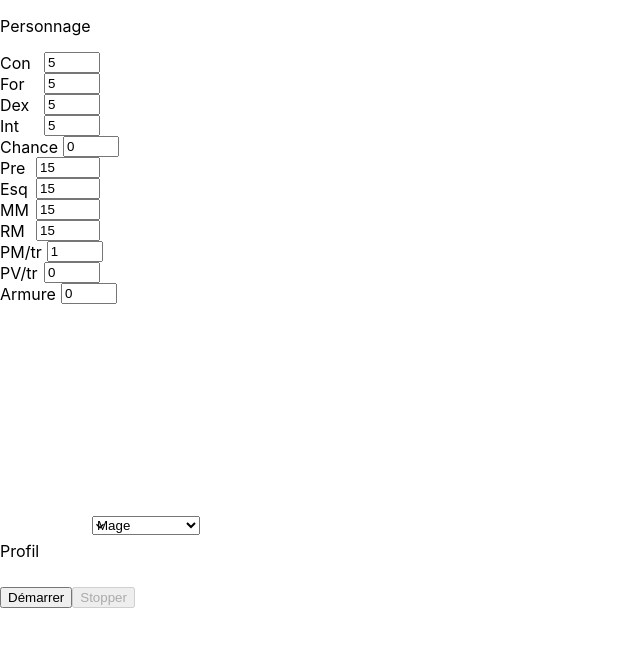
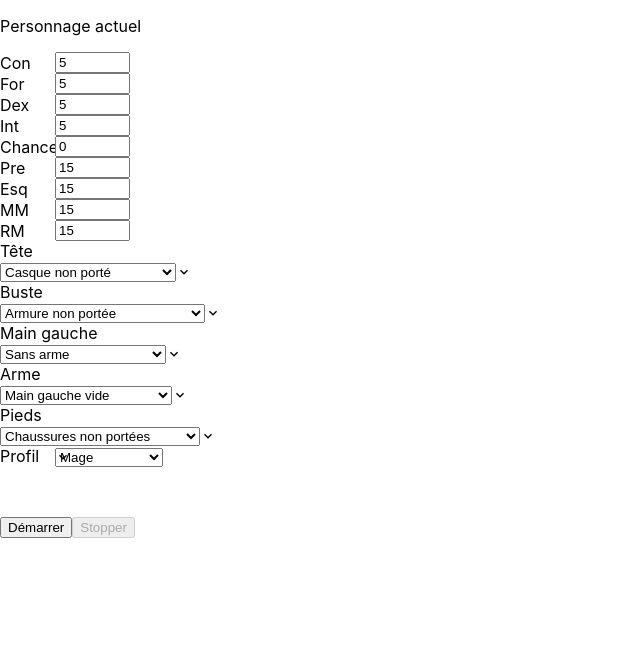
Before and after one commit to xavierfeltin/kigard-optim, a React (Create React App) app: page / in a window 1280 px wide. Shown: the top 646 px of the page, without its empty margins (0-640 px from the left). Built offline with nearby package versions, Linux system fonts and the light colour scheme.

Commit message:
change solution css, start adding preselected equipment

```diff
--- a/src/App.tsx
+++ b/src/App.tsx
@@ -1,17 +1,20 @@
+import './App.css';
 import { useCallback, useEffect, useState } from 'react';
-import './App.css';
+
 import { GAParameters, Individual } from './common/ga';
-import { Attributes, defaultAttributes, defaultEquipment, EquipmentClass, generateEquipmentFromJSON, Localization, MasterDataOutfit, Profile } from './common/kigardModels';
+import { Attributes, defaultAttributes, defaultEquipment, EquipmentClass, generateEquipmentFromJSON, getDefaultOutfit, Localization, MasterDataOutfit, Outfit, Profile } from './common/kigardModels';
 import { Character } from './components/Character';
 import { Simulation } from './components/Simulation';
 import { Solution } from './components/Solution';
+import { GAConfiguration } from './components/GAConfiguration';
+import { COutfit } from './components/COutfit';
+
 import headEquipmentJSON from './data/head_equipment.json';
 import feetEquipmentJSON from './data/feet_equipment.json';
 import bodyEquipmentJSON from './data/body_equipment.json';
 import leftHandEquipmentJSON from './data/left_hand_equipment.json';
 import rightHandEquipmentJSON from './data/right_hand_equipment.json';
 import containerEquipmentJSON from './data/container_equipment.json';
-import { GAConfiguration } from './components/GAConfiguration';
 
 function App() {
 
@@ -24,7 +27,11 @@ function App() {
     feet: [],
     container: []
   });
+
   const [character, setCharacter] = useState<Attributes>({...defaultAttributes});
+
+  const [outfit, setOutfit] = useState<Outfit>(getDefaultOutfit());
+
   const [simuParameters, setSimuParameters] = useState<GAParameters>({
     populationSize: 20,
     selectCutoff: 0.1,
@@ -88,6 +95,10 @@ function App() {
     setCharacter({...updatedCharacter});
   }, []);
 
+  const handleOutfitChange = useCallback((updatedOutfit: Outfit) => {
+    setOutfit({...updatedOutfit});
+  }, []);
+
   const handleGAConfigurationChange = useCallback((updatedConfiguration: GAParameters) => {
     setSimuParameters({...updatedConfiguration});
   }, []);
@@ -107,6 +118,7 @@ function App() {
   return (
     <div>
       <Character onValueChange={handleCharacterChange}/>
+      <COutfit  masterData={masterData} onValueChange={handleOutfitChange}/>
       <GAConfiguration onValueChange={handleGAConfigurationChange}/>
       <Simulation character={character} parameters={simuParameters} masterData={masterData} onHasStarted={handleSimulationStart} onHasStopped={handleSimulationStop} onHasNewIteration={handleSimulationNewIteration}/>
       {suggestion &&
--- a/src/common/ga.ts
+++ b/src/common/ga.ts
@@ -31,6 +31,7 @@ export interface Individual {
     probability: number;
     carriedWeight: number,
     hands: number;
+    phenotype: Attributes;
 }
 
 export interface Fitness {
@@ -90,7 +91,8 @@ export function createEmptyIndividual(): Individual {
         },
         probability: 0,
         carriedWeight: 0,
-        hands: 0
+        hands: 0,
+        phenotype: {...defaultAttributes}
     }
 
     return ind;
@@ -304,7 +306,8 @@ export function createIndividual(id: number, config: Configuration, masterData:
         },
         probability: 0,
         carriedWeight: carriedWeight,
-        hands: busyHands
+        hands: busyHands,
+        phenotype: {...defaultAttributes}
     };
 
     if (ind.genes.findIndex(val => val === null) != -1) {
@@ -620,6 +623,7 @@ export function evaluateIndividual(ind: Individual, config: Configuration, maste
     f.fitness += coefficients.defensiveMage * (f.defenseBeginnerMage + f.defenseIntermediateMage + f.defenseAdvancedMage) / 3;
 
     evaluated.fitness = f;
+    evaluated.phenotype = modified;
 
     let end = Date.now();
     let delta = end - start;
@@ -751,7 +755,8 @@ export function mutate(ind: Individual, config: Configuration, masterData: Maste
         },
         probability: 0,
         carriedWeight: ind.carriedWeight,
-        hands: ind.hands
+        hands: ind.hands,
+        phenotype: {...defaultAttributes}
     };
 
     const phenotype: Attributes = getPhenotype(ind, config, masterData);
@@ -915,7 +920,8 @@ export function crossOver(a: Individual, b: Individual, config: Configuration, m
         probability: 0,
         id: Date.now(),
         carriedWeight: 0,
-        hands: 0
+        hands: 0,
+        phenotype: {...defaultAttributes}
     };
 
     const primaryGenes = a.fitness.fitness > b.fitness.fitness ? a.genes : b.genes;
--- a/src/common/kigardModels.ts
+++ b/src/common/kigardModels.ts
@@ -1,4 +1,3 @@
-import { others } from "@chakra-ui/styled-system";
 import { Branch, ProbaTree } from "./math";
 
 export interface Attributes {
@@ -194,6 +193,90 @@ export const defaultEquipment: Equipment = {
 }
 
 export const outfitParts: string[] = ["head", "body", "leftHand", "rightHand", "feet", "container"];
+
+export const emptyHead = {...defaultEquipment};
+emptyHead.name = "Casque non porté";
+
+export const emptyFeet = {...defaultEquipment};
+emptyFeet.name = "Chaussures non portées";
+emptyFeet.localization = Localization.Feet;
+
+export const emptyBody = {...defaultEquipment};
+emptyBody.name = "Armure non portée";
+emptyBody.localization = Localization.Body;
+
+export const emptyLeftHand = {...defaultEquipment};
+emptyLeftHand.name = "Main gauche vide";
+emptyLeftHand.localization = Localization.Lefthand;
+
+export const emptyRightHand = {...defaultEquipment};
+emptyRightHand.name = "Sans arme";
+emptyRightHand.localization = Localization.RightHand;
+emptyRightHand.pa = 6;
+
+export const emptyContainer = {...defaultEquipment};
+emptyContainer.name = "Pas de conteneur";
+emptyContainer.localization = Localization.Container;
+emptyContainer.kind = EquipmentClass.Container;
+emptyContainer.attributes.nbProjectiles = 1;
+
+export function getEmptyEquipment(localisation: Localization) {
+    const empty = {...defaultEquipment};
+
+    switch(localisation) {
+        case Localization.Head: {
+            empty.name = "Casque non porté";
+            empty.localization = Localization.Head;
+            break;
+        }
+        case Localization.Body: {
+            emptyBody.name = "Armure non portée";
+            emptyBody.localization = Localization.Body;
+            break;
+        }
+        case Localization.Lefthand: {
+            emptyLeftHand.name = "Main gauche vide";
+            emptyLeftHand.localization = Localization.Lefthand;
+            break;
+        }
+        case Localization.RightHand: {
+            emptyRightHand.name = "Sans arme";
+            emptyRightHand.localization = Localization.RightHand;
+            break;
+        }
+        case Localization.Feet: {
+            emptyFeet.name = "Chaussures non portées";
+            emptyFeet.localization = Localization.Feet;
+            break;
+        }
+        case Localization.Container : {
+            emptyContainer.name = "Pas de conteneur";
+            emptyContainer.localization = Localization.Container;
+            emptyContainer.kind = EquipmentClass.Container;
+            emptyContainer.attributes.nbProjectiles = 1;
+            break;
+        }
+        case Localization.Fetish: {
+            emptyContainer.name = "Pas de fétiche";
+            emptyContainer.localization = Localization.Fetish;
+            break;
+        }
+    }
+
+    return empty;
+}
+
+export function getDefaultOutfit(): Outfit {
+    return {
+        head: getEmptyEquipment(Localization.Head),
+        body: getEmptyEquipment(Localization.Body),
+        feet: getEmptyEquipment(Localization.Feet),
+        rightHand: getEmptyEquipment(Localization.RightHand),
+        leftHand: getEmptyEquipment(Localization.Lefthand),
+        fetish: getEmptyEquipment(Localization.Fetish),
+        container: getEmptyEquipment(Localization.Container),
+    };
+}
 
 export function generateEquipmentFromJSON (data: any): Equipment[] {
     let equipments: Equipment[] = [];
--- /dev/null
+++ b/src/components/COutfit.tsx
@@ -0,0 +1,51 @@
+import './Character.css';
+import { ChangeEventHandler, ReactElement, useEffect, useState } from "react";
+import { Equipment, getDefaultOutfit, Localization, MasterDataOutfit, Outfit, outfitParts } from '../common/kigardModels';
+import { Select } from '@chakra-ui/select';
+
+export interface OutfitProps {
+    masterData: MasterDataOutfit;
+    onValueChange: (attributes: Outfit) => void;
+}
+
+export function COutfit({masterData, onValueChange}: OutfitProps) {
+    const [outfit, setOutfit] = useState<Outfit>(getDefaultOutfit());
+
+    useEffect(() => {
+        onValueChange && onValueChange(outfit);
+    }, [outfit, onValueChange]);
+
+    const onChangeEquipment = function(e: React.ChangeEventHandler<HTMLSelectElement>): void {
+        //setOutfit({...outfit, mm: v}
+    }
+
+    const generateEquipment = function(localization: Localization, masterData: MasterDataOutfit, onChangeEquipment: (e: React.ChangeEventHandler<HTMLSelectElement>) => void): ReactElement {
+        const partName = outfitParts[localization].toLowerCase();
+        let partMasterData = masterData[partName as keyof MasterDataOutfit];
+
+        return (
+            <Select onChange={onChangeEquipment}>
+                {partMasterData.map((equipment: Equipment) => (
+                    <option value={equipment.id}> {equipment.name} </option>
+                ))}
+            </Select>
+        )
+    }
+
+    return (
+        <div>
+            <div>
+                <label className="select-one"> Tête </label>
+                {generateEquipment(Localization.Head, masterData, onChangeEquipment)}
+                <label className="select-one"> Buste </label>
+                {generateEquipment(Localization.Body, masterData, onChangeEquipment)}
+                <label className="select-one"> Main gauche </label>
+                {generateEquipment(Localization.Lefthand, masterData, onChangeEquipment)}
+                <label className="select-one"> Arme </label>
+                {generateEquipment(Localization.RightHand, masterData, onChangeEquipment)}
+                <label className="select-one"> Pieds </label>
+                {generateEquipment(Localization.Feet, masterData, onChangeEquipment)}
+            </div>
+        </div>
+    )
+}
--- a/src/components/Character.tsx
+++ b/src/components/Character.tsx
@@ -48,8 +48,8 @@ export function Character({onValueChange}: CharacterProps) {
     }, [character, onValueChange]);
 
     return (
-        <div className="sheet">
-            <p> Personnage </p>
+        <div>
+            <p> Personnage actuel </p>
             <InputRangeButtons id="ch-con" label="Con" min={5} max={30} defaultVal={character.con} step={1} onChange={v => setCharacter({...character, con: v, allowedWeight: Math.floor((v + character.str) / 2), pv: v * 10})}/>
             <InputRangeButtons id="ch-str" label="For" min={5} max={30} defaultVal={character.str} step={1} onChange={v => setCharacter({...character, str: v, allowedWeight: Math.floor((v + character.con) / 2), maxDamage: v})}/>
             <InputRangeButtons id="ch-dex" label="Dex" min={5} max={30} defaultVal={character.dex} step={1} onChange={v => setCharacter({...character, dex: v})}/>
@@ -59,9 +59,6 @@ export function Character({onValueChange}: CharacterProps) {
             <InputRangeButtons id="ch-dodge" label="Esq" min={5} max={100} defaultVal={character.dodge} step={5} onChange={v => setCharacter({...character, dodge: v})}/>
             <InputRangeButtons id="ch-mm" label="MM" min={5} max={100} defaultVal={character.mm} step={5} onChange={v => setCharacter({...character, mm: v})}/>
             <InputRangeButtons id="ch-mr" label="RM" min={5} max={100} defaultVal={character.mr} step={5} onChange={v => setCharacter({...character, mr: v})}/>
-            <InputRangeButtons id="ch-rpm" label="PM/tr" min={1} max={30} defaultVal={character.rpm} step={1} onChange={v => setCharacter({...character, rpm: v})}/>
-            <InputRangeButtons id="ch-rpv" label="PV/tr" min={0} max={30} defaultVal={character.rpv} step={1} onChange={v => setCharacter({...character, rpv: v})}/>
-            <InputRangeButtons id="ch-armor" label="Armure" min={0} max={30} defaultVal={character.armor} step={1} onChange={v => setCharacter({...character, armor: v})}/>
         </div>
     )
 }
--- a/src/components/GAConfiguration.css
+++ b/src/components/GAConfiguration.css
@@ -1,6 +1,6 @@
 .select-wrapper {
     display: grid;
-    grid-template-columns: 1fr 1fr;
+    grid-template-columns: 50px 75px;
     grid-gap: 5px;
     grid-auto-rows: minmax(70px, auto);
     width: 200px;
@@ -9,13 +9,9 @@
 .select-one {
     grid-column: 1;
     grid-row: 1;
-    display: flex;
-    align-items: center;
 }
 
 .select-two {
     grid-column: 2;
     grid-row: 1;
-    display: flex;
-    align-items: center;
 }
--- a/src/components/GAConfiguration.tsx
+++ b/src/components/GAConfiguration.tsx
@@ -29,6 +29,7 @@ export function GAConfiguration({onValueChange}: GAConfigurationProps) {
     return (
         <div className="select-wrapper">
             <label className="select-one"> Profil </label>
+
             <Select className="select-two" onChange={v => setConfiguration({...configuration, optimProfile: Profile[v.target.value as keyof typeof Profile]})}>
                 <option value="mage">Mage</option>
                 <option value="healer">Soigneur</option>
--- a/src/components/InputRangeButtons.css
+++ b/src/components/InputRangeButtons.css
@@ -1,9 +1,8 @@
 .inputrange-wrapper {
     display: grid;
-    grid-template-columns: 1fr 1fr;
+    grid-template-columns: 50px 75px;
     grid-gap: 5px;
     grid-auto-rows: minmax(5px, auto);
-    width: 100%;
 }
 
 .inputrange-one {
```
Also changed, not shown: src/components/Solution.css (added, +31 -0 lines), src/components/Solution.tsx (+22 -7 lines), src/components/COutfit.css (added).
